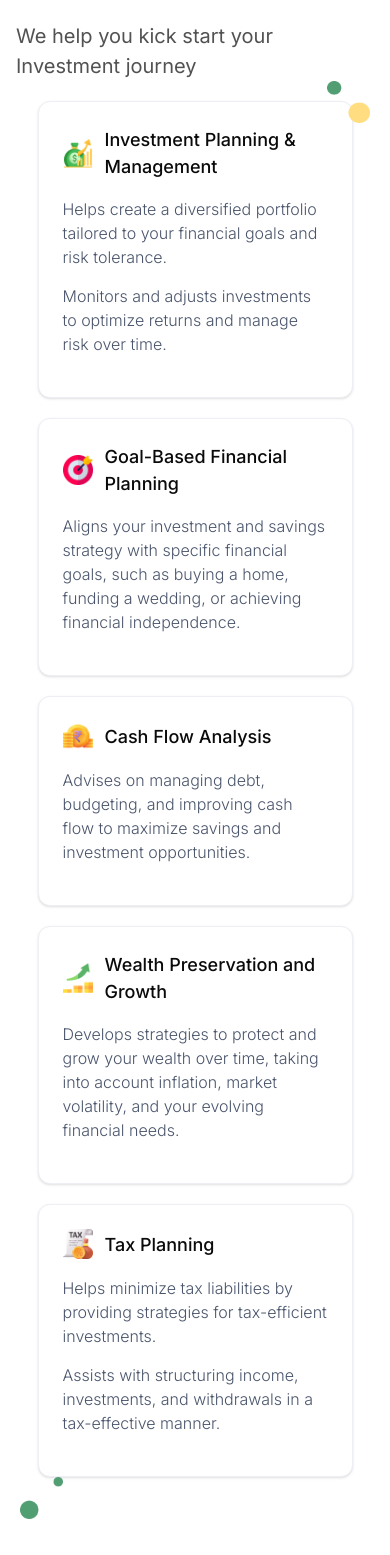
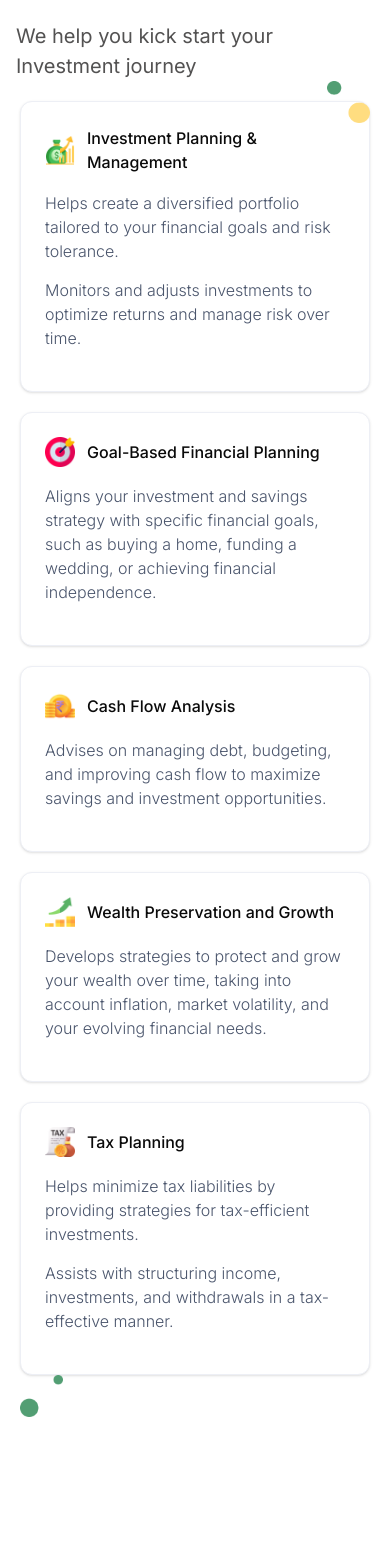
Before and after one commit to sudhan007/mutual-funds, a React (Vite) app in the folder client/: page / in a window 390 px wide. Shown: the part 2513-4068 px from the top of the page. Built offline with nearby package versions, Linux system fonts and the light colour scheme.

Commit message:
styles of card changed

```diff
--- a/client/src/pages/allocationGoal.tsx
+++ b/client/src/pages/allocationGoal.tsx
@@ -147,11 +147,11 @@ export default function Allocation_Goal() {
     }, []);
 
     return (
-        <div className="mt-[124px]">
+        <div className="md:mt-[124px] mt-[74px]">
             <div className="flex flex-col  lg:items-center px-5 lg:p-0 lg:justify-center">
                 <div className="flex flex-col lg:items-center  lg:justify-center gap-[31px]">
-                    <div className="w-full flex justify-center items-center">
-                    <img src={Two} className="w-[158px] h-[128px]" alt="01" />
+                    <div className="w-full mb-[30px] flex justify-center items-center">
+                    <img src={Two} className="w-[188px] h-[128px]" alt="01" />
                     </div>
 
                     <p className="lg:text-[42px]  text-3xl bg-[linear-gradient(91.73deg,#1B2EA1_48.22%,#090F34_127.67%)] bg-clip-text text-transparent font-bold">
@@ -168,7 +168,7 @@ export default function Allocation_Goal() {
                             const uniqueIndex = groupIndex * chartGroup.length + chartIndex;
                             return (
                                 <div className="flex  lg:mt-[74px] lg:mb-[56px] justify-center items-center" key={chartIndex}>
-                                    <div className="lg:w-5/6 w-full justify-center flex items-center" ref={(el) => (chartRefs.current[uniqueIndex] = el)} data-index={uniqueIndex}>
+                                    <div className="lg:w-5/6 w-screen justify-center flex items-center" ref={(el) => (chartRefs.current[uniqueIndex] = el)} data-index={uniqueIndex}>
                                         <div className="lg:w-[400px] w-[90%] lg:h-[330px] rounded bg-white shadow-lg border border-gray-100 flex flex-col gap-5 lg:gap-[40px] p-5">
                                             <div>
                                                 <p className="text-[18px] font-medium">{chartData.title}</p>
--- a/client/src/pages/diverse_portfolio.tsx
+++ b/client/src/pages/diverse_portfolio.tsx
@@ -12,7 +12,7 @@ export default function Diverse_portfolio(){
 <h1 className="md:pt-[60px] pt-5 bg-[linear-gradient(91.73deg,#1B2EA1_48.22%,#090F34_127.67%)] bg-clip-text text-transparent md:text-[42px] text-[26px]  font-bold">
     Diverse Portfolio
 </h1>
-<p className="md:text-[36px] text-[18px] md:mb-[59px] pb-5 mt-3 md:mt-[43px] text-[#535252]">
+<p className="md:text-[36px]  text-[18px] md:mb-[59px] pb-5 mt-3 md:mt-[43px] text-[#535252]">
 We help you achieve a diversed Portfolio
 </p>
         </div>
--- a/client/src/pages/investment_journey.tsx
+++ b/client/src/pages/investment_journey.tsx
@@ -15,7 +15,7 @@ import investment_journey  from "../assets/diverse_portfolio_image.png"
 
 
             <div className="  bg-[linear-gradient(149.33deg,#0A155B_0.87%,#060D34_94.27%)] lg:h-[474px] h-[322px]  w-full flex flex-col items-center gap-1">
-<h1 className="lg:mt-[284px] mt-[160px] lg:text-[42px] text-[30px] text-white font-semibold">How to Get Started On Your </h1>
+<h1 className="lg:mt-[284px] text-center mt-[160px] lg:text-[42px] text-[30px] text-white font-semibold ">How to Get Started On Your </h1>
 <span className="lg:text-[42px] text-[30px] font-semibold" style={{
   background: 'linear-gradient(266.01deg, #55CBFB -21.73%, #1D4ED8 96.22%)',
   WebkitBackgroundClip: 'text',
--- a/client/src/pages/plans_card.tsx
+++ b/client/src/pages/plans_card.tsx
@@ -32,11 +32,11 @@ export default function PlanCards() {
 
             <div className="w-full flex flex-col lg:mt-[72px] mt-5 justify-center items-center">
                 <div className="flex lg:flex-row flex-col gap-[20px]  w-[100%] px-5  justify-center items-center">
-                    <div className="border-[1px] border-[#EDEFF5] px-6 py-6 shadow  rounded-xl   bg-white md:w-[400px] md:h-[282px] w-[90%] h-auto ">
+                    <div className="border-[1px] border-[#EDEFF5] px-6 py-6 shadow  rounded-xl   bg-white md:w-[400px] md:h-[282px] w-[100%] h-auto ">
                         <div>
                             <div className="flex gap-[12px] items-center  ">
                                 <img src={earning} alt="" className="w-[30px] h-[30px]" />
-                                <p className="text-[18px] font-medium">Investment Planning & Management</p>
+                                <p className="text-[16px] lg:text-[18px] font-medium">Investment Planning & Management</p>
                             </div>
                             <div className=" py-[17px] font-kumbh flex flex-col font-light gap-[15px]">
                                 <p className=" text-[#4A556C] text-[16px]  ">
@@ -49,11 +49,11 @@ export default function PlanCards() {
                         </div>
                     </div>
 
-                    <div className="border-[1px] border-[#EDEFF5] px-6 py-6 shadow  rounded-xl   bg-white md:w-[400px] md:h-[282px] w-[90%] h-auto ">
+                    <div className="border-[1px] border-[#EDEFF5] px-6 py-6 shadow  rounded-xl   bg-white md:w-[400px] md:h-[282px] w-[100%] h-auto ">
                         <div>
                             <div className="flex gap-[12px] items-center  ">
                                 <img src={goal} alt="" className="w-[30px] h-[30px]" />
-                                <p className="text-[18px] font-medium">Goal-Based Financial Planning</p>
+                                <p className="text-[16px] lg:text-[18px] font-medium">Goal-Based Financial Planning</p>
                             </div>
                             <div className=" py-[17px] font-kumbh flex flex-col font-light gap-[15px]">
                                 <p className=" text-[#4A556C]  text-[16px]   ">
@@ -64,11 +64,11 @@ export default function PlanCards() {
                         </div>
                     </div>
 
-                    <div className="border-[1px] border-[#EDEFF5] px-6 py-6 shadow  rounded-xl   bg-white md:w-[400px] md:h-[282px] w-[90%] h-auto ">
+                    <div className="border-[1px] border-[#EDEFF5] px-6 py-6 shadow  rounded-xl   bg-white md:w-[400px] md:h-[282px] w-[100%] h-auto ">
                         <div>
                             <div className="flex gap-[12px]  items-center ">
                                 <img src={rupee} alt="" className="w-[30px] h-[30px]" />
-                                <p className="text-[18px] font-medium">Cash Flow Analysis</p>
+                                <p className="text-[16px] lg:text-[18px] font-medium">Cash Flow Analysis</p>
                             </div>
                             <div className=" py-[17px] font-kumbh flex flex-col font-light gap-[15px]">
 
@@ -81,11 +81,11 @@ export default function PlanCards() {
                 </div>
 
                 <div className=" flex lg:flex-row flex-col gap-[20px] mt-[20px]  w-[100%] px-5  justify-center items-center lg:mt-[54px] ">
-                    <div className="border-[1px] border-[#EDEFF5] px-6 py-6 shadow  rounded-xl w-[90%] h-auto  bg-white  md:w-[400px] md:h-[282px] ">
+                    <div className="border-[1px] border-[#EDEFF5] px-6 py-6 shadow  rounded-xl w-[100%] h-auto  bg-white  md:w-[400px] md:h-[282px] ">
                         <div>
                             <div className="flex gap-[12px] items-center  ">
                                 <img src={increase} alt="" className="w-[30px] h-[30px]" />
-                                <p className="text-[18px] font-medium">Wealth Preservation and Growth</p>
+                                <p className="text-[16px] lg:text-[18px] font-medium">Wealth Preservation and Growth</p>
                             </div>
                             <div className="py-[17px] font-kumbh flex flex-col font-light gap-[15px]">
                                 <p className=" text-[#4A556C]  text-[16px]  ">
@@ -95,11 +95,11 @@ export default function PlanCards() {
                         </div>
                     </div>
 
-                    <div className="border-[1px] border-[#EDEFF5] px-6 py-6 shadow  rounded-xl   bg-white md:w-[400px] md:h-[282px] w-[90%] h-auto ">
+                    <div className="border-[1px] border-[#EDEFF5] px-6 py-6 shadow  rounded-xl   bg-white md:w-[400px] md:h-[282px] w-[100%] h-auto ">
                         <div>
                             <div className="flex gap-[12px] items-center  ">
                                 <img src={tax} alt="" className="w-[30px] h-[30px]" />
-                                <p className="text-[18px] font-medium">Tax Planning</p>
+                                <p className="text-[16px] lg:text-[18px] font-medium">Tax Planning</p>
                             </div>
                             <div className="py-[17px] font-kumbh flex flex-col font-light gap-[15px]">
                                 <p className=" text-[#4A556C]  text-[16px]  ">
--- a/client/src/pages/yourGoal.tsx
+++ b/client/src/pages/yourGoal.tsx
@@ -255,10 +255,10 @@ export default function YourGoal() {
   // }, []);
 
   return (
-    <div className="mt-[124px]">
+    <div className="md:mt-[124px] mt-[74px] ">
       <div className="flex flex-col lg:items-center px-5 lg:p-0 lg:justify-center">
         <div className="flex flex-col lg:items-center lg:justify-center gap-[31px]">
-          <div className="w-full flex justify-center items-center">
+          <div className="w-full flex mb-[30px]  justify-center items-center">
             <img src={One} className="w-[158px] h-[128px]" alt="01" />
           </div>
           <p className="lg:text-[42px] text-[30px] bg-[linear-gradient(91.73deg,#1B2EA1_48.22%,#090F34_127.67%)] bg-clip-text text-transparent font-bold">
@@ -278,10 +278,10 @@ export default function YourGoal() {
               const uniqueIndex = groupIndex * chartGroup.length + chartIndex;
               return (
                 <div className="flex lg:mt-[74px] lg:mb-[56px] justify-center items-center" key={chartIndex}>
-                  <div className="lg:w-5/6 w-full justify-center flex items-center" ref={(el) => (chartRefs.current[uniqueIndex] = el)} data-index={uniqueIndex}>
-                    <div className="lg:w-[460px] w-[300px] lg:h-[312px] rounded shadow-lg border border-gray-100 flex flex-col gap-5 lg:gap-[40px] p-5">
+                  <div className="lg:w-5/6 w-screen justify-center flex items-center" ref={(el) => (chartRefs.current[uniqueIndex] = el)} data-index={uniqueIndex}>
+                    <div className="md:w-[400px] w-[90%] md:h-[312px] rounded shadow-lg border border-gray-100 flex flex-col gap-5 lg:gap-[40px] p-5">
                       <div>
-                        <p className="text-[18px] font-medium w-3/4 ">{chartData.title}</p>
+                        <p className="text-[18px] font-medium  ">{chartData.title}</p>
                       </div>
                       <div>
 
```
